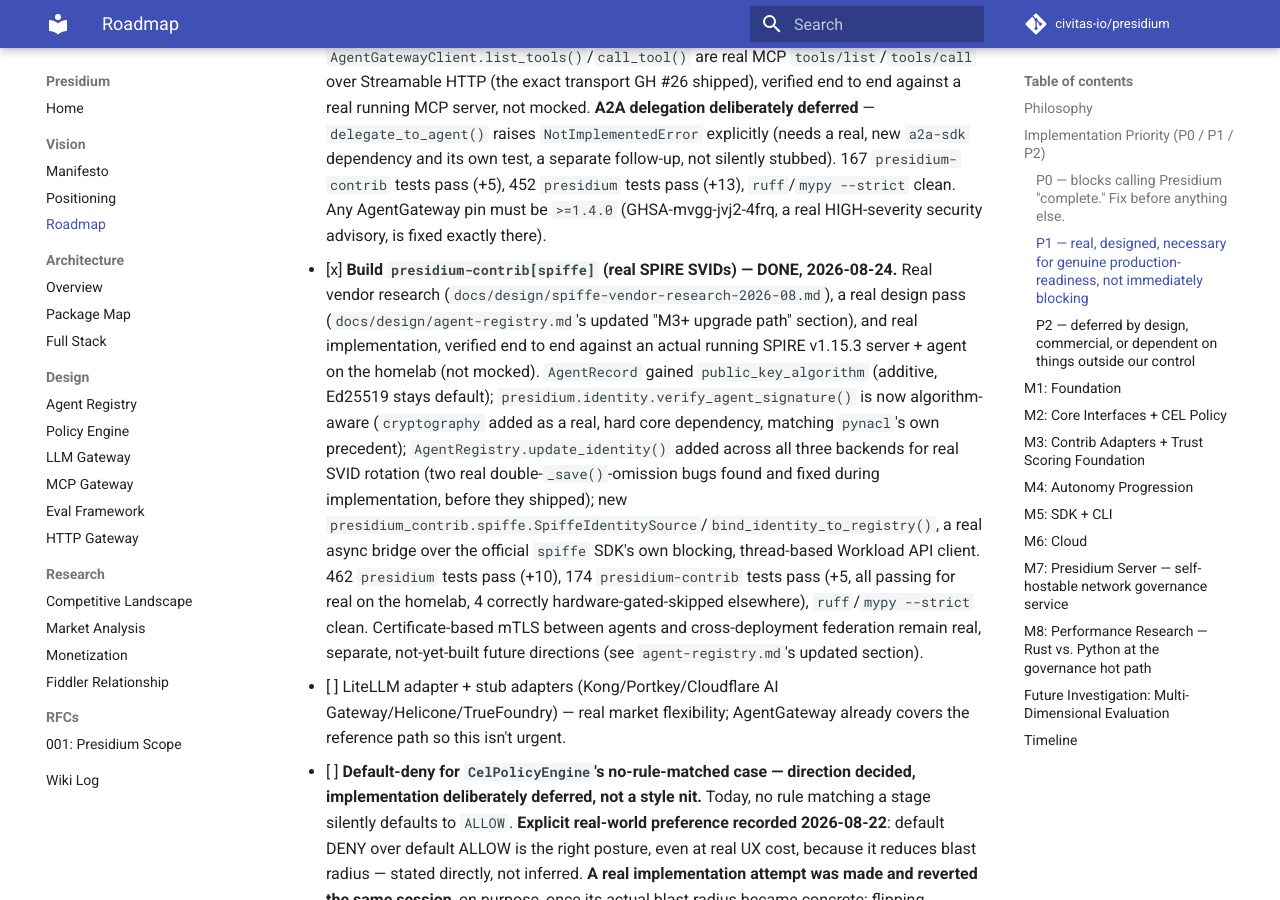
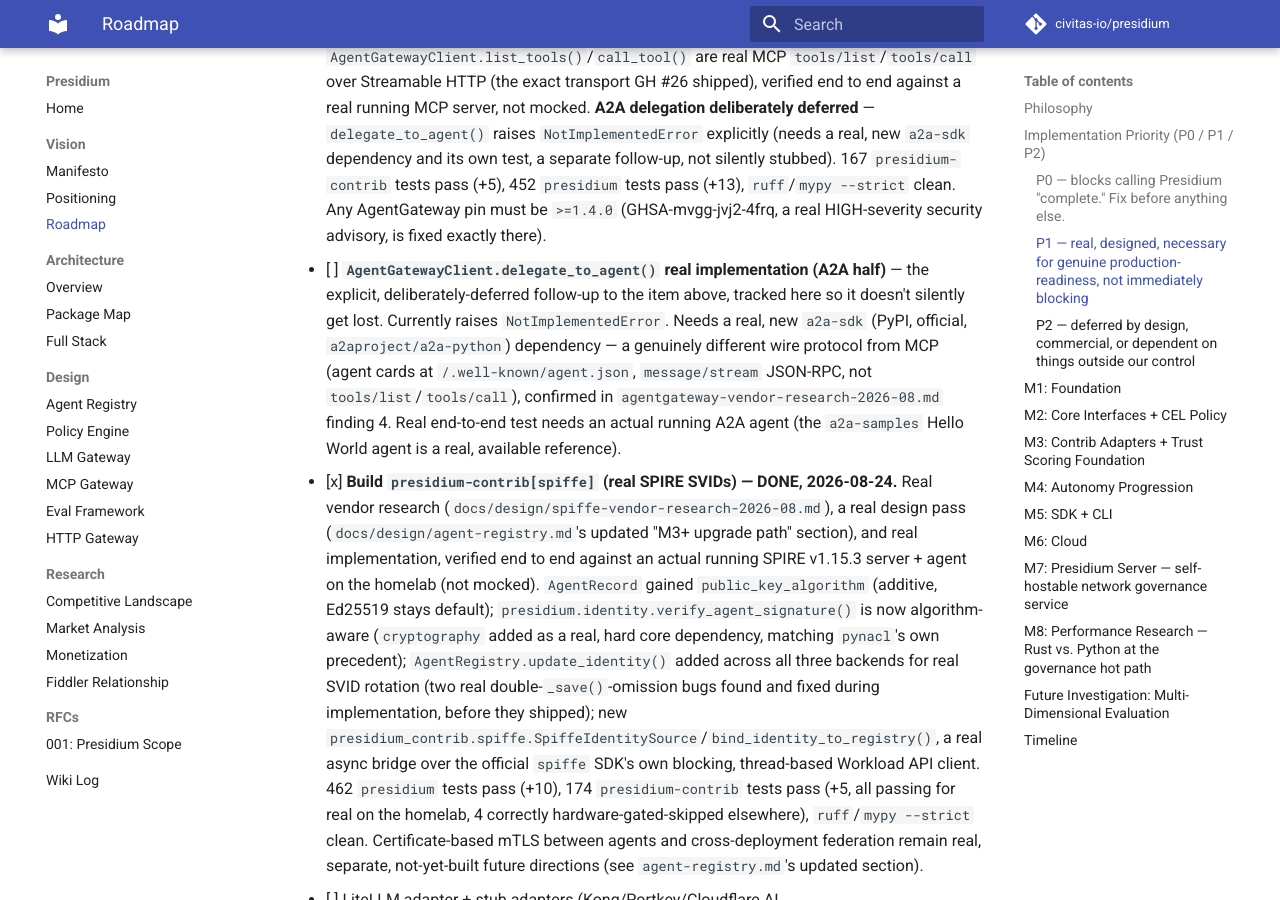
Before and after one commit to civitas-io/presidium, an MkDocs documentation site: the page built from docs/vision/roadmap.md, in a window 1280 px wide and 900 px high, scrolled down 3230 px. Built offline with MkDocs 1.6.1 and Material for MkDocs 9.7.7, drawn with Linux system fonts in a browser that asks for light colours; comment, search, counter and statistics services are not loaded.

Commit message:
docs: track A2A delegation as its own explicit P1 item, not just an inline note
Found while checking what's next: the deferred AgentGatewayClient.
delegate_to_agent() work was only mentioned inline inside the DONE
entry above it, with no real, trackable checklist line of its own --
a real risk of it silently getting lost. Added a proper [ ] item with
the concrete detail needed to pick it up later (a2a-sdk dependency,
the real wire protocol difference, a real reference agent to test
against).

```diff
--- a/docs/vision/roadmap.md
+++ b/docs/vision/roadmap.md
@@ -123,6 +123,13 @@ real, separate work, not automatically unblocked by this alone.
   `presidium-contrib` tests pass (+5), 452 `presidium` tests pass (+13), `ruff`/`mypy --strict`
   clean. Any AgentGateway pin must be `>=1.4.0` (GHSA-mvgg-jvj2-4frq, a real HIGH-severity
   security advisory, is fixed exactly there).
+- [ ] **`AgentGatewayClient.delegate_to_agent()` real implementation (A2A half)** — the explicit,
+  deliberately-deferred follow-up to the item above, tracked here so it doesn't silently get
+  lost. Currently raises `NotImplementedError`. Needs a real, new `a2a-sdk` (PyPI, official,
+  `a2aproject/a2a-python`) dependency — a genuinely different wire protocol from MCP (agent
+  cards at `/.well-known/agent.json`, `message/stream` JSON-RPC, not `tools/list`/`tools/call`),
+  confirmed in `agentgateway-vendor-research-2026-08.md` finding 4. Real end-to-end test needs an
+  actual running A2A agent (the `a2a-samples` Hello World agent is a real, available reference).
 - [x] **Build `presidium-contrib[spiffe]` (real SPIRE SVIDs) — DONE, 2026-08-24.** Real vendor
   research (`docs/design/spiffe-vendor-research-2026-08.md`), a real design pass
   (`docs/design/agent-registry.md`'s updated "M3+ upgrade path" section), and real implementation,
```
